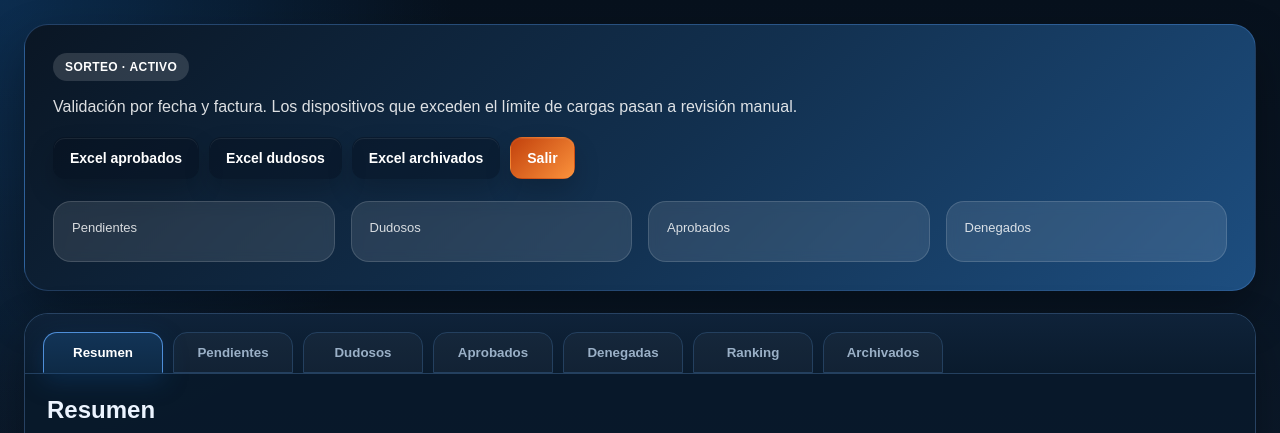
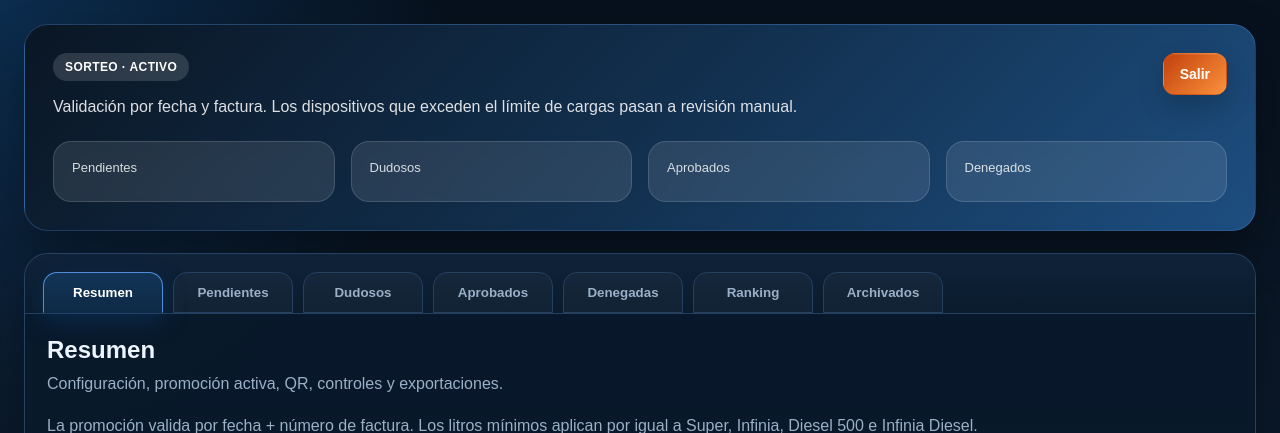
Before and after one commit to EmmanuelArce12/ruleta, a Flask app: template templates/sorteo_admin.html in a window 1280 px wide. Shown: the top 433 px of the page. Run offline with Flask 3, Linux system fonts and the light colour scheme; the template is opened without the code that fills it, so the values that code supplies are empty; parts of the project's set-up code (start-up, migrations or seed data) failed here and were passed over; some libraries are stand-ins or nearby versions.

Commit message:
Refine raffle exports and consent capture

```diff
--- a/templates/sorteo_admin.html
+++ b/templates/sorteo_admin.html
@@ -179,11 +179,11 @@
                             e('h3', null, 'Fraude y exportaciones'),
                             e('p', null, 'Si el mismo dispositivo supera dos registros durante la promoción, el cupón queda como dudoso para revisión manual.'),
                             e('div', { className: 'inline-actions' },
-                                e('a', { className: 'btn btn-primary', href: exportHref('?estado=APROBADO') }, 'Excel aprobados'),
-                                e('a', { className: 'btn btn-primary', href: exportHref('?estado=APROBADO&ponderado=1') }, 'Excel sorteo'),
-                                e('a', { className: 'btn btn-violet', href: data.basePath + '/admin/exportar-ranking' }, 'Excel ranking'),
-                                e('a', { className: 'btn btn-primary', href: exportHref('?estado=DUDOSO') }, 'Excel dudosos'),
-                                e('a', { className: 'btn btn-primary', href: exportHref('?todo=1') }, 'Excel archivados')
+                                e('a', { className: 'btn btn-primary', href: exportHref('?estado=APROBADO'), title: 'Exporta una fila por cada participante aprobado.' }, 'Excel aprobados'),
+                                e('a', { className: 'btn btn-primary', href: exportHref('?estado=APROBADO&ponderado=1'), title: 'Exporta el padron del sorteo duplicando o triplicando filas segun las chances.' }, 'Excel sorteo'),
+                                e('a', { className: 'btn btn-violet', href: data.basePath + '/admin/exportar-ranking', title: 'Exporta el ranking de vendedores segun facturas aprobadas.' }, 'Excel ranking'),
+                                e('a', { className: 'btn btn-primary', href: exportHref('?estado=DUDOSO'), title: 'Exporta solo los casos marcados para revision manual.' }, 'Excel dudosos'),
+                                e('a', { className: 'btn btn-primary', href: exportHref('?todo=1'), title: 'Exporta todo el historial archivado de promociones anteriores.' }, 'Excel archivados')
                             )
                         )
                     ),
@@ -204,17 +204,17 @@
                 );
             }
             const PendingTab = () => e(InfoTable, { title:'Pendientes', subtitle:'Solo fecha + factura. Todavía no pasaron por validación.', rows:data.pendientes, emptyText:'No hay pendientes.', toolbar:e('div',{className:'inline-actions'}, e('button',{type:'button', className:'btn btn-success', onClick:()=>submitForm('forzar-form')},'Consultar pendientes ahora')), columns:[{key:'fecha',label:'Fecha'},{key:'factura',label:'Factura'},{key:'cliente',label:'Cliente'},{key:'telefono',label:'Telefono'},{key:'email',label:'Email'},{key:'detalle',label:'Detalle'}] });
-            const ApprovedTab = () => e(InfoTable, { title:'Aprobados', subtitle:'Padrón válido listo para exportar.', rows:data.aprobados, emptyText:'No hay aprobados.', toolbar:e('div',{className:'inline-actions'}, e('a',{className:'btn btn-primary',href:exportHref('?estado=APROBADO')},'Exportar aprobados'), e('a',{className:'btn btn-primary',href:exportHref('?estado=APROBADO&ponderado=1')},'Exportar sorteo')), columns:[{key:'estado',label:'Estado',render:row=>e('span',{className:'badge '+row.estado},row.estado)},{key:'fecha',label:'Fecha'},{key:'factura',label:'Factura'},{key:'tipo',label:'Tipo'},{key:'vendedor',label:'Vendedor'},{key:'combustible',label:'Combustible'},{key:'litros',label:'Litros'},{key:'medioPago',label:'Medio pago'},{key:'appYpf',label:'App YPF'},{key:'chances',label:'Chances'},{key:'cliente',label:'Cliente'},{key:'telefono',label:'Telefono'},{key:'email',label:'Email'},{key:'detalle',label:'Detalle'}] });
-            const DeniedTab = () => e(InfoTable, { title:'Denegados', subtitle:'Facturas no válidas o que no alcanzaron los litros mínimos. Si hay una excepción real, podés aprobarla manualmente.', rows:data.denegados, emptyText:'No hay denegados.', toolbar:e('div',{className:'inline-actions'}, e('a',{className:'btn btn-primary',href:exportHref('?estado=DENEGADO')},'Exportar denegados')), columns:[{key:'estado',label:'Estado',render:row=>e('span',{className:'badge '+row.estado},row.estado)},{key:'fecha',label:'Fecha'},{key:'factura',label:'Factura'},{key:'tipo',label:'Tipo'},{key:'vendedor',label:'Vendedor'},{key:'combustible',label:'Combustible'},{key:'litros',label:'Litros'},{key:'medioPago',label:'Medio pago'},{key:'cliente',label:'Cliente'},{key:'telefono',label:'Telefono'},{key:'email',label:'Email'},{key:'detalle',label:'Detalle'},{key:'acciones',label:'Acciones',render:row=>e('button',{type:'button',className:'btn btn-success btn-xs',onClick:()=>submitForm('aprobar-denegado-'+row.id)},'Aprobar')}] });
-            const RankingTab = () => e(InfoTable, { title:'Ranking de vendedores', subtitle:'Cada factura aprobada suma 1 punto.', rows:data.sellerRanking, emptyText:'Todavia no hay facturas aprobadas.', toolbar:e('div',{className:'inline-actions'}, e('a',{className:'btn btn-violet',href:data.basePath + '/admin/exportar-ranking'},'Exportar ranking')), columns:[{key:'vendedor',label:'Vendedor'},{key:'facturasAprobadas',label:'Facturas aprobadas'}] });
-            const ArchiveTab = () => e(InfoTable, { title:'Archivados', subtitle:'Cada nueva promoción archiva aprobados, denegados, pendientes y dudosos. También se exportan a Excel.', rows:data.conteos, emptyText:'Todavia no hay promociones archivadas.', toolbar:e('div',{className:'inline-actions'}, e('a',{className:'btn btn-primary',href:exportHref('?todo=1')},'Exportar archivados')), columns:[{key:'id',label:'ID'},{key:'fecha',label:'Fecha'},{key:'total',label:'Total'},{key:'aprobados',label:'Aprobados'},{key:'denegados',label:'Denegados'},{key:'pendientes',label:'Pendientes'},{key:'dudosos',label:'Dudosos'}] });
+            const ApprovedTab = () => e(InfoTable, { title:'Aprobados', subtitle:'Padrón válido listo para exportar.', rows:data.aprobados, emptyText:'No hay aprobados.', toolbar:e('div',{className:'inline-actions'}, e('a',{className:'btn btn-primary',href:exportHref('?estado=APROBADO'),title:'Exporta una fila por cada participante aprobado.'},'Exportar aprobados'), e('a',{className:'btn btn-primary',href:exportHref('?estado=APROBADO&ponderado=1'),title:'Exporta el padron del sorteo duplicando o triplicando filas segun las chances.'},'Exportar sorteo')), columns:[{key:'estado',label:'Estado',render:row=>e('span',{className:'badge '+row.estado},row.estado)},{key:'fecha',label:'Fecha'},{key:'factura',label:'Factura'},{key:'tipo',label:'Tipo'},{key:'vendedor',label:'Vendedor'},{key:'combustible',label:'Combustible'},{key:'litros',label:'Litros'},{key:'medioPago',label:'Medio pago'},{key:'appYpf',label:'App YPF'},{key:'chances',label:'Chances'},{key:'cliente',label:'Cliente'},{key:'telefono',label:'Telefono'},{key:'email',label:'Email'},{key:'detalle',label:'Detalle'}] });
+            const DeniedTab = () => e(InfoTable, { title:'Denegados', subtitle:'Facturas no válidas o que no alcanzaron los litros mínimos. Si hay una excepción real, podés aprobarla manualmente.', rows:data.denegados, emptyText:'No hay denegados.', toolbar:e('div',{className:'inline-actions'}, e('a',{className:'btn btn-primary',href:exportHref('?estado=DENEGADO'),title:'Exporta solo facturas rechazadas.'},'Exportar denegados')), columns:[{key:'estado',label:'Estado',render:row=>e('span',{className:'badge '+row.estado},row.estado)},{key:'fecha',label:'Fecha'},{key:'factura',label:'Factura'},{key:'tipo',label:'Tipo'},{key:'vendedor',label:'Vendedor'},{key:'combustible',label:'Combustible'},{key:'litros',label:'Litros'},{key:'medioPago',label:'Medio pago'},{key:'cliente',label:'Cliente'},{key:'telefono',label:'Telefono'},{key:'email',label:'Email'},{key:'detalle',label:'Detalle'},{key:'acciones',label:'Acciones',render:row=>e('button',{type:'button',className:'btn btn-success btn-xs',onClick:()=>submitForm('aprobar-denegado-'+row.id)},'Aprobar')}] });
+            const RankingTab = () => e(InfoTable, { title:'Ranking de vendedores', subtitle:'Cada factura aprobada suma 1 punto.', rows:data.sellerRanking, emptyText:'Todavia no hay facturas aprobadas.', toolbar:e('div',{className:'inline-actions'}, e('a',{className:'btn btn-violet',href:data.basePath + '/admin/exportar-ranking',title:'Exporta el ranking de vendedores segun facturas aprobadas.'},'Exportar ranking')), columns:[{key:'vendedor',label:'Vendedor'},{key:'facturasAprobadas',label:'Facturas aprobadas'}] });
+            const ArchiveTab = () => e(InfoTable, { title:'Archivados', subtitle:'Cada nueva promoción archiva aprobados, denegados, pendientes y dudosos. También se exportan a Excel.', rows:data.conteos, emptyText:'Todavia no hay promociones archivadas.', toolbar:e('div',{className:'inline-actions'}, e('a',{className:'btn btn-primary',href:exportHref('?todo=1'),title:'Exporta promociones ya archivadas con su historial.'},'Exportar archivados')), columns:[{key:'id',label:'ID'},{key:'fecha',label:'Fecha'},{key:'total',label:'Total'},{key:'aprobados',label:'Aprobados'},{key:'denegados',label:'Denegados'},{key:'pendientes',label:'Pendientes'},{key:'dudosos',label:'Dudosos'}] });
             function SuspiciousTab() {
                 return e(InfoTable, {
                     title:'Dudosos',
                     subtitle:'Bandeja manual para casos de posible fraude o exceso de registros del mismo dispositivo.',
                     rows:data.dudosos,
                     emptyText:'No hay dudosos.',
-                    toolbar:e('div',{className:'inline-actions'}, e('a',{className:'btn btn-primary',href:exportHref('?estado=DUDOSO')},'Exportar dudosos')),
+                    toolbar:e('div',{className:'inline-actions'}, e('a',{className:'btn btn-primary',href:exportHref('?estado=DUDOSO'),title:'Exporta solo los registros marcados como dudosos.'},'Exportar dudosos')),
                     columns:[
                         {key:'fecha',label:'Fecha'},
                         {key:'factura',label:'Factura'},
@@ -242,7 +242,7 @@
                     e('section',{className:'hero'},
                         e('div',{className:'hero-top'},
                             e('div',null, e('div',{className:'eyebrow'},'Sorteo',' · ',data.config.detenido?'Detenido':'Activo'), e('h1',null,data.nombreEstacion), e('p',null,'Validación por fecha y factura. Los dispositivos que exceden el límite de cargas pasan a revisión manual.')),
-                            e('div',{className:'hero-actions'}, e('a',{className:'btn-secondary',href:exportHref('?estado=APROBADO')},'Excel aprobados'), e('a',{className:'btn-secondary',href:exportHref('?estado=DUDOSO')},'Excel dudosos'), e('a',{className:'btn-secondary',href:exportHref('?todo=1')},'Excel archivados'), e('a',{className:'btn-danger',href:data.basePath + '/admin/logout'},'Salir'))
+                            e('div',{className:'hero-actions'}, e('a',{className:'btn-danger',href:data.basePath + '/admin/logout'},'Salir'))
                         ),
                         e('div',{className:'stats-grid'},
                             e('div',{className:'stat-card'}, e('div',{className:'stat-label'},'Pendientes'), e('strong',null,data.totales.pendientes)),
```
Also changed, not shown: sorteo_electrodomesticos.py (+9 -2 lines), templates/sorteo_cliente.html (+10 -0 lines).
